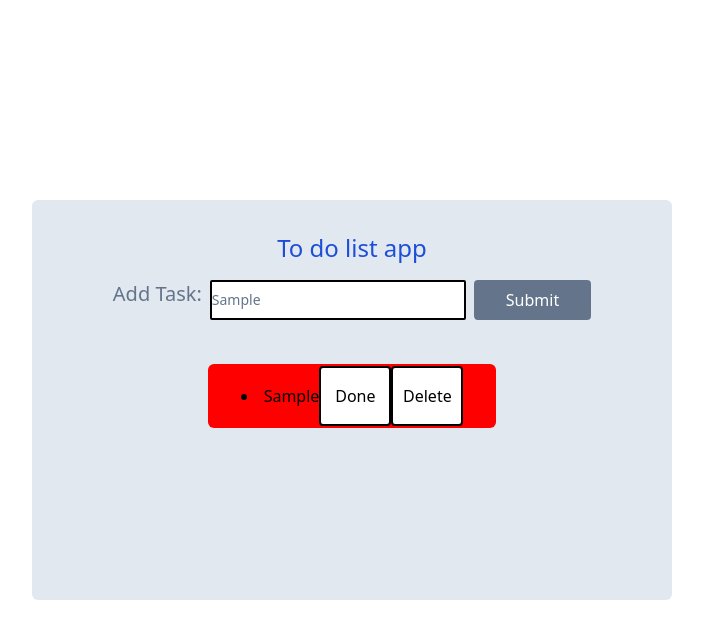
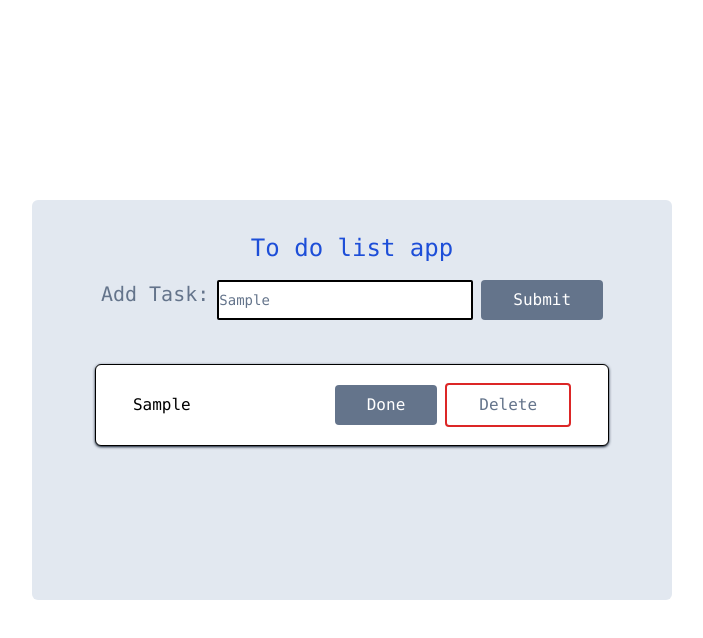
Before and after one commit to NjeruKariuki/react-todo-app, a React (Create React App) app: page / in a window 1280 px wide. Both pictures are taken after typing "Sample" into the empty fields and a click on the button "Submit". Shown: the top 638 px of the page, without its empty margins (288-991 px from the left). Built offline with nearby package versions, Linux system fonts and the light colour scheme.

Commit message:
added styling, box and shadow

```diff
--- a/src/App.js
+++ b/src/App.js
@@ -38,12 +38,12 @@ function App() {
     setNewTask(e.target.value);
   }
   return (
-    <div className="container w-screen h-screen bg-white flex justify-center items-center">
+    <div className="container w-screen h-screen bg-white flex justify-center items-center font-mono">
       <div className="header w-1/2 h-1/2 bg-slate-200 rounded-md p-8 flex flex-col">
-        <h1 className="text-2xl text-blue-700 flex justify-center items-center">To do list app</h1>
+        <h1 className="text-2xl text-blue-700 flex justify-center items-center font-mono">To do list app</h1>
         <div className="inputsForm flex justify-center items-center">
           <form className="flex inline-block space-x-2 p-4 text-slate-500" onSubmit={addTask}>
-            <label className="text-xl">Add Task:</label>
+            <label className="text-xl font-mono">Add Task:</label>
             <input className="bg-white w-64 text-sm border-2 border-black rounded-sm" type="text"  onChange={handleChange}/ >
             <button className="w-auto h-auto bg-slate-500 text-white px-8 py-2  hover:bg-slate-800 rounded" >Submit</button>
           </form>
--- a/src/assets/Task.jsx
+++ b/src/assets/Task.jsx
@@ -3,10 +3,13 @@ import React from 'react'
 function Task(props) {
 
   return (
-    <div className="rounded-md h-16 w-1/2 flex justify-center items-center m-1" style={{backgroundColor: props.task.complete ? "green" : "red"}}>
-        <li>{props.task.taskName}</li>
-        <button className="h-auto w-1/4 p-4 flex justify-center items-center bg-white rounded border-black border-2 text-black" type="submit" onClick={()=> props.toggleComplete(props.task.id)}>Done</button>
-        <button className="h-auto w-1/4 p-4 flex justify-center items-center bg-white rounded border-black border-2 text-black" type="submit" onClick={() => props.handleDelete(props.task.id)}>Delete</button>
+    <div className="font-mono rounded-md h-16 w-1/2 flex justify-center items-center list-none space-x-36 m-1 bg-white p-10 px-64 border	 border-black shadow shadow-slate-800" style={{ backgroundColor: props.task.complete && "green" }}>
+      <li>{props.task.taskName}</li>
+      <div className='flex justify-center items-center space-x-2'>
+        <button className="w-auto h-auto bg-slate-500 text-white px-8 py-2  hover:bg-slate-800 rounded" type="submit" onClick={() => props.toggleComplete(props.task.id)}>Done</button>
+        <button className="w-auto h-auto bg-white  border-2 border-red-600 text-slate-500 px-8 py-2  hover:bg-red-600 hover:text-white rounded" type="submit" onClick={() => props.handleDelete(props.task.id)}>Delete</button>
+      </div>
+
     </div>
   )
 }
```
